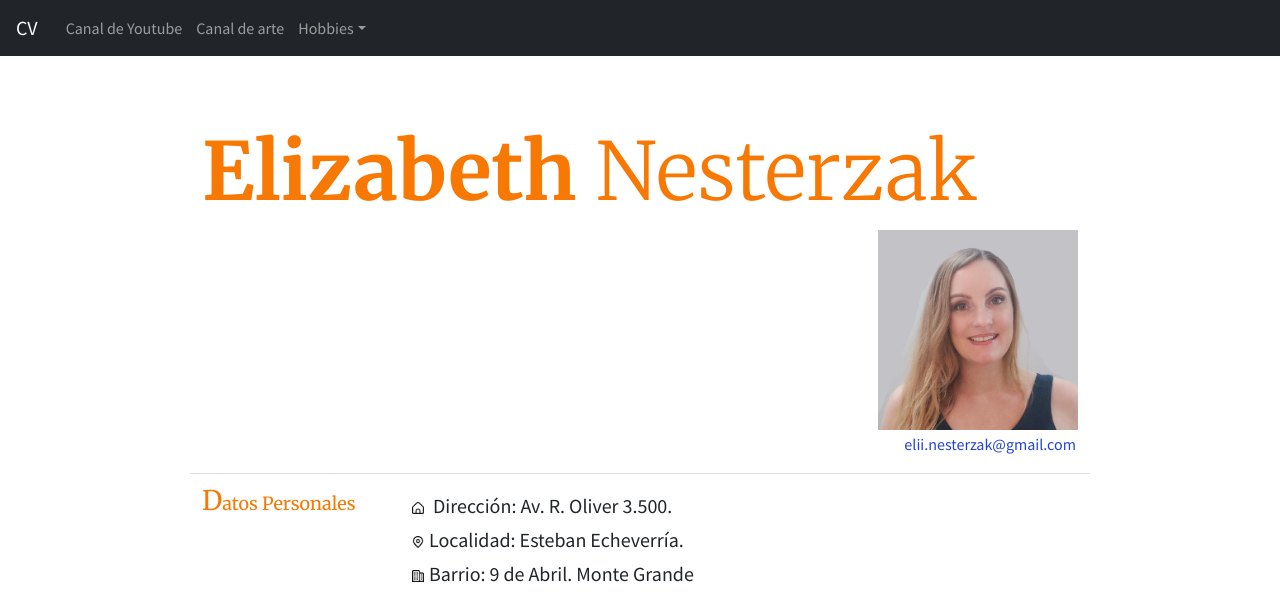
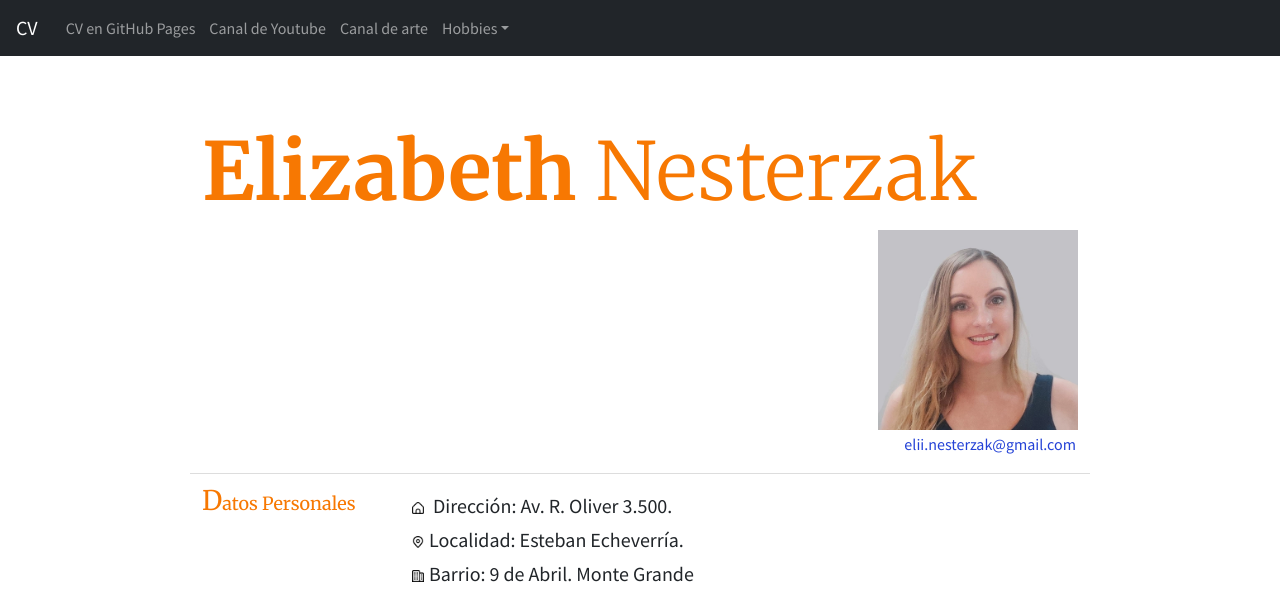
Before and after one commit to Lisy26/ProyectoFinalCV, a plain HTML site: page index.html in a window 1280 px wide. Shown: the top 593 px of the page. Drawn offline with nearby package versions, Linux system fonts and the light colour scheme.

Commit message:
Update index.html

```diff
--- a/index.html
+++ b/index.html
@@ -28,6 +28,12 @@
           </button>
           <div class="collapse navbar-collapse" id="collapsibleNavbar">
             <ul class="navbar-nav">
+
+
+              <li class="nav-item">
+                <a class="nav-link" href="https://lisy26.github.io/">CV en GitHub Pages</a>
+              </li>
+
               <li class="nav-item">
                 <a class="nav-link" href="https://www.youtube.com/channel/UCdj_mG2_gLx0wMRhm4S7x7Q">Canal de Youtube</a>
               </li>
```
